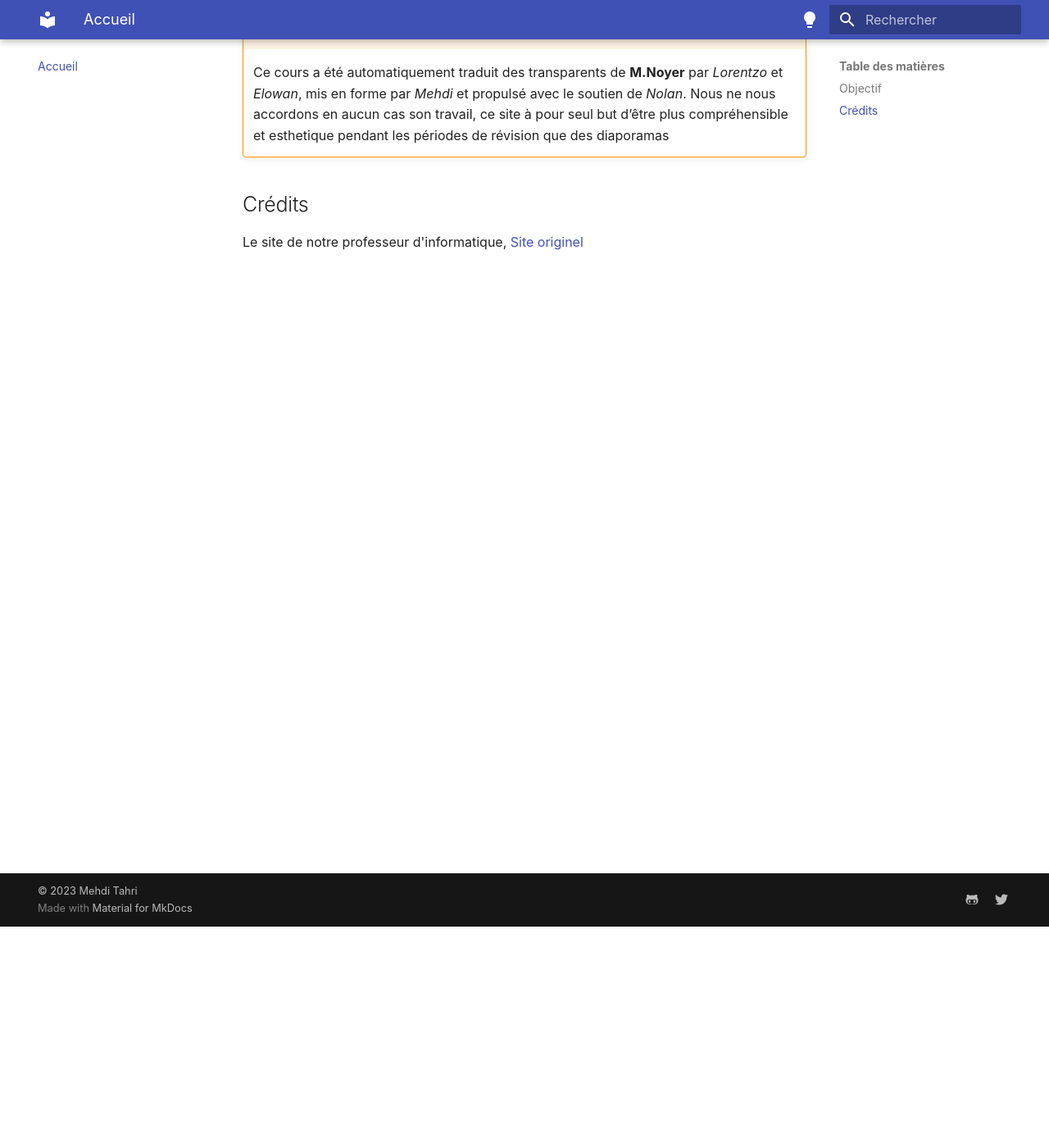
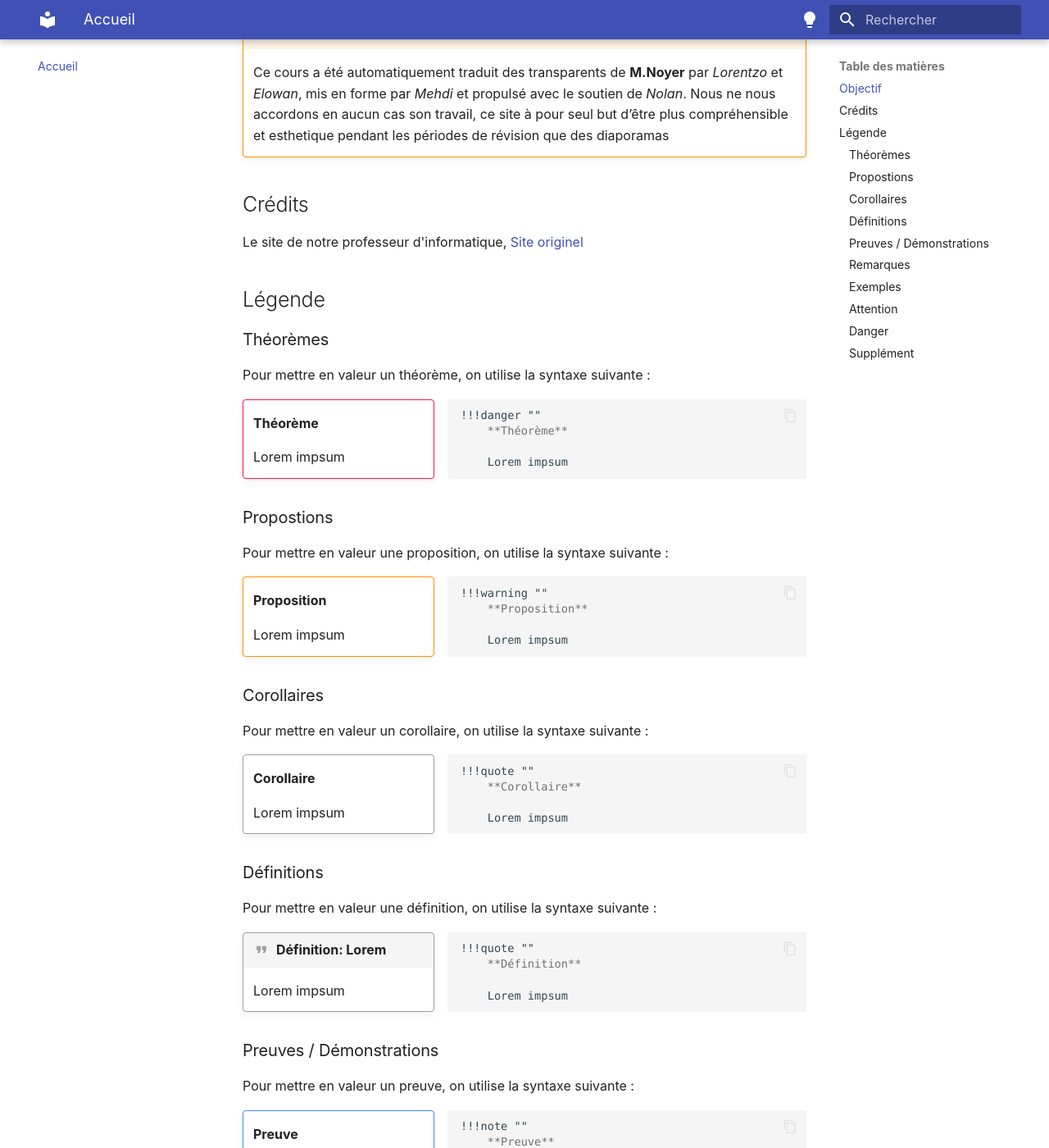
Before and after one commit to mp2i-thiers/mp2i-thiers.github.io, an MkDocs documentation site: the page built from docs/index.md, in a window 1280 px wide and 1400 px high, scrolled down 270 px. Shown: the whole window at 82% size. Built offline with MkDocs 1.6.1 and Material for MkDocs 9.7.7, drawn with Linux system fonts in a browser that asks for light colours; some of the changed text lies outside the part shown.

Commit message:
Legende + fix

````diff
--- a/docs/index.md
+++ b/docs/index.md
@@ -10,3 +10,178 @@
 
 Le site de notre professeur d'informatique,
 [Site originel](https://nussbaumcpge.be/public_html/Sup/MP2I/)
+
+## Légende
+
+### Théorèmes
+
+Pour mettre en valeur un théorème, on utilise la syntaxe suivante :
+
+!!!danger inline ""
+    **Théorème**
+
+    Lorem impsum
+
+```markdown
+!!!danger ""
+    **Théorème**
+
+    Lorem impsum
+```
+
+### Propostions
+
+Pour mettre en valeur une proposition, on utilise la syntaxe suivante :
+
+!!!warning inline ""
+    **Proposition**
+
+    Lorem impsum
+
+```markdown
+!!!warning ""
+    **Proposition**
+
+    Lorem impsum
+```
+
+### Corollaires
+
+Pour mettre en valeur un corollaire, on utilise la syntaxe suivante :
+
+!!!quote inline ""
+    **Corollaire**
+
+    Lorem impsum
+
+```markdown
+!!!quote ""
+    **Corollaire**
+
+    Lorem impsum
+```
+
+### Définitions
+
+Pour mettre en valeur une définition, on utilise la syntaxe suivante :
+
+!!!quote inline "Définition: Lorem"
+
+    Lorem impsum
+
+```markdown
+!!!quote ""
+    **Définition**
+
+    Lorem impsum
+```
+
+### Preuves / Démonstrations
+
+Pour mettre en valeur un preuve, on utilise la syntaxe suivante :
+
+!!!note inline ""
+    **Preuve**
+
+    Lorem impsum
+
+```markdown
+!!!note ""
+    **Preuve**
+
+    Lorem impsum
+```
+
+### Remarques
+
+Pour mettre en valeur une remarque, on utilise la syntaxe suivante :
+
+!!!tip inline ""
+    **Remarque**
+
+    Lorem impsum
+
+```markdown
+!!!tip ""
+    **Remarque**
+
+    Lorem impsum
+```
+
+### Exemples
+
+Pour mettre en valeur un exemple, on utilise la syntaxe suivante :
+
+!!!example inline ""
+    **Exemple**
+
+    Lorem impsum
+
+```markdown
+!!!example ""
+    **Exemple**
+
+    Lorem impsum
+```
+
+Ou si l'exemple est trop long ou qu'il n'est pas forcément primordiale :
+
+???example inline "Example"
+    Lorem impsum t
+
+```markdown
+???example "Example"
+    Lorem
+    impsum
+    t
+```
+
+### Attention
+
+Pour mettre en valeur une attention, on utilise la syntaxe suivante :
+
+!!!warning inline "Attention"
+    Lorem impsum t
+
+```markdown
+!!!warning "Attention"
+    Lorem
+    impsum
+    t
+```
+
+### Danger
+
+Pour mettre en valeur un danger, on utilise la syntaxe suivante :
+
+!!!danger inline "Danger"
+    Lorem impsum t
+
+```markdown
+!!!danger "Danger"
+    Lorem
+    impsum
+    t
+```
+
+### Supplément
+
+On utilisera en plus, ceci, pour mettre en valeur un bloc d'idée :
+
+!!!note inline ""
+    Mon idée trop géniale
+
+    - Premier point
+    - Deuxième point
+        - Sous point
+        - Sous point
+
+```markdown
+!!!note inline ""
+    Mon idée trop géniale
+
+    - Premier point
+    - Deuxième point
+        - Sous point
+        - Sous point
+```
````
Also changed, not shown: docs/Analyse d'algorithmes/Complexité moyenne et amortie.md (+6 -6 lines).
